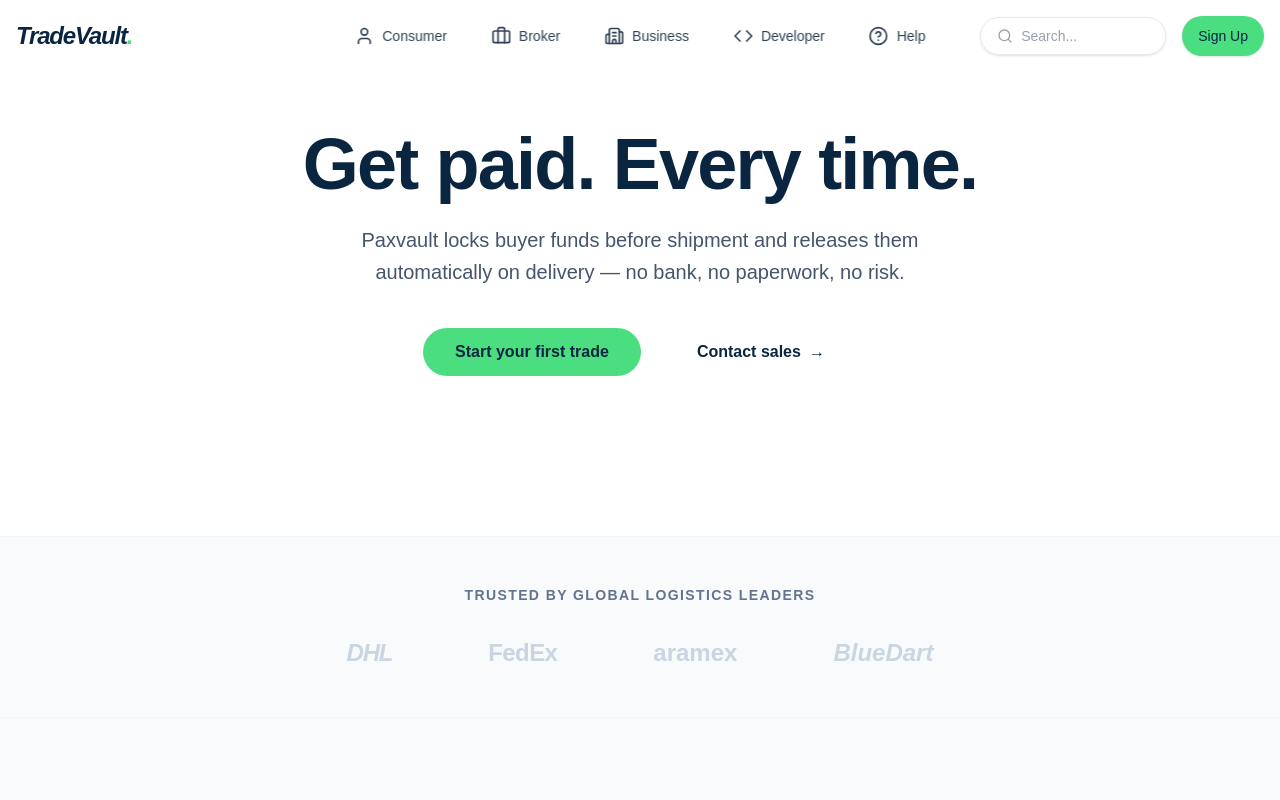
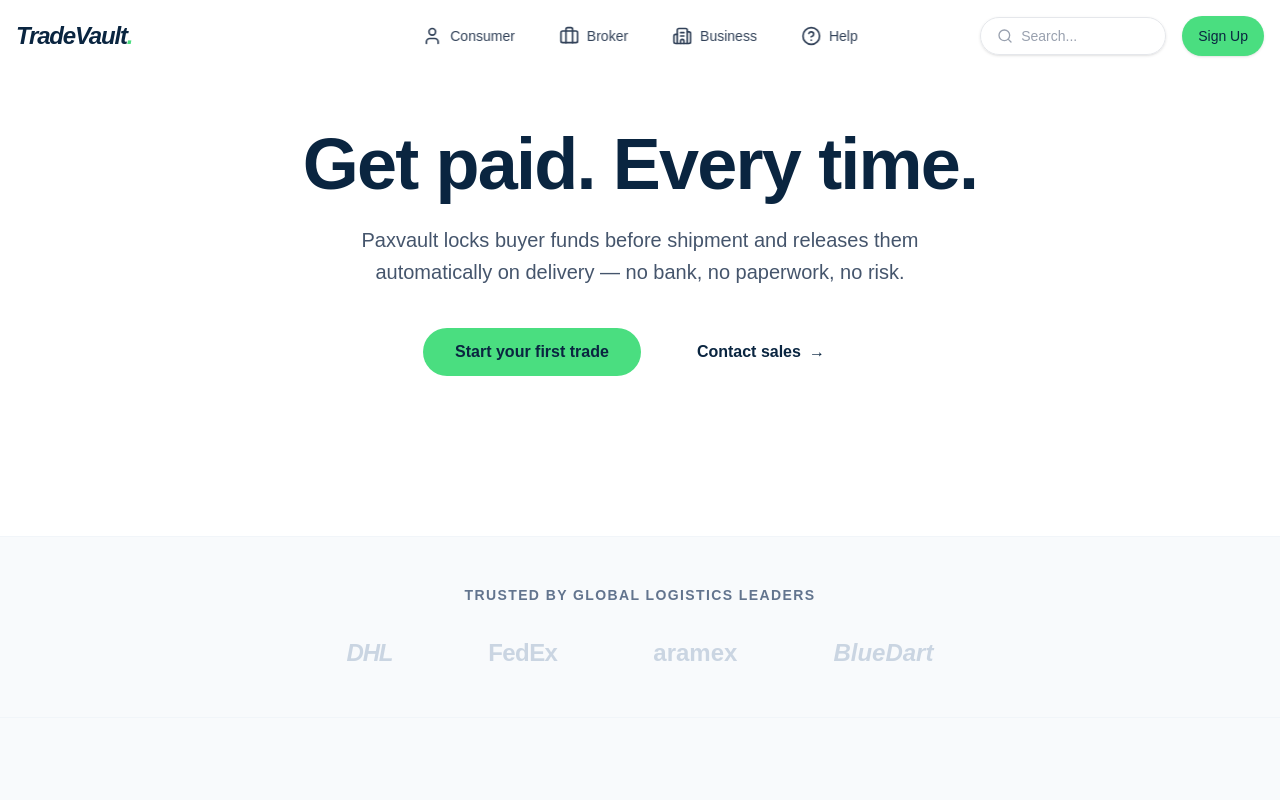
Before and after one commit to thisisouvik/tradevault, a Next.js app: page / in a window 1280 px wide. Shown: the top 800 px of the page. Built offline with nearby package versions, Linux system fonts and the light colour scheme.

Commit message:
feat: landing page restructure

```diff
--- a/src/components/ui/hover-gradient-nav-bar.tsx
+++ b/src/components/ui/hover-gradient-nav-bar.tsx
@@ -16,7 +16,6 @@
   { icon: <User className="h-5 w-5" />, label: "Consumer", href: "#", gradient: "radial-gradient(circle, rgba(59,130,246,0.15) 0%, rgba(37,99,235,0.06) 50%, rgba(29,78,216,0) 100%)", iconColor: "group-hover:text-blue-500 dark:group-hover:text-blue-400" },
   { icon: <Briefcase className="h-5 w-5" />, label: "Broker", href: "#", gradient: "radial-gradient(circle, rgba(249,115,22,0.15) 0%, rgba(234,88,12,0.06) 50%, rgba(194,65,12,0) 100%)", iconColor: "group-hover:text-orange-500 dark:group-hover:text-orange-400" },
   { icon: <Building2 className="h-5 w-5" />, label: "Business", href: "#", gradient: "radial-gradient(circle, rgba(147,51,234,0.15) 0%, rgba(126,34,206,0.06) 50%, rgba(88,28,135,0) 100%)", iconColor: "group-hover:text-purple-500 dark:group-hover:text-purple-400" },
-  { icon: <Code className="h-5 w-5" />, label: "Developer", href: "#", gradient: "radial-gradient(circle, rgba(34,197,94,0.15) 0%, rgba(22,163,74,0.06) 50%, rgba(21,128,61,0) 100%)", iconColor: "group-hover:text-green-500 dark:group-hover:text-green-400" },
   { icon: <HelpCircle className="h-5 w-5" />, label: "Help", href: "#", gradient: "radial-gradient(circle, rgba(20,184,166,0.15) 0%, rgba(13,148,136,0.06) 50%, rgba(15,118,110,0) 100%)", iconColor: "group-hover:text-teal-500 dark:group-hover:text-teal-400" },
 ];
 
```
Also changed, not shown: 1 other file (tests, documents, lock files or other folders).
